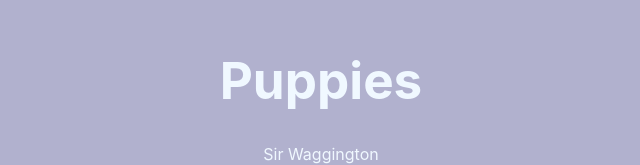
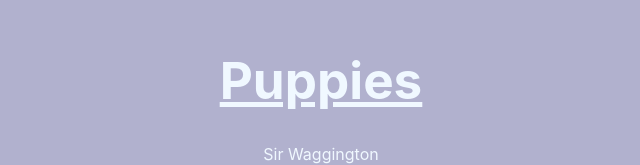
Before and after one commit to marveltaylor/PuppyPals, a React (Vite) app: page / in a window 1280 px wide. Shown: the part 180-345 px from the top of the page, without its empty margins (319-959 px from the left). Built offline with nearby package versions, Linux system fonts and the light colour scheme.

Commit message:
underlined h1 tag

```diff
--- a/src/Puppy.css
+++ b/src/Puppy.css
@@ -2,3 +2,7 @@
     background-color: rgb(177, 177, 206);
     color: aliceblue;
 }
+
+h1{
+    text-decoration: underline;
+}
```
